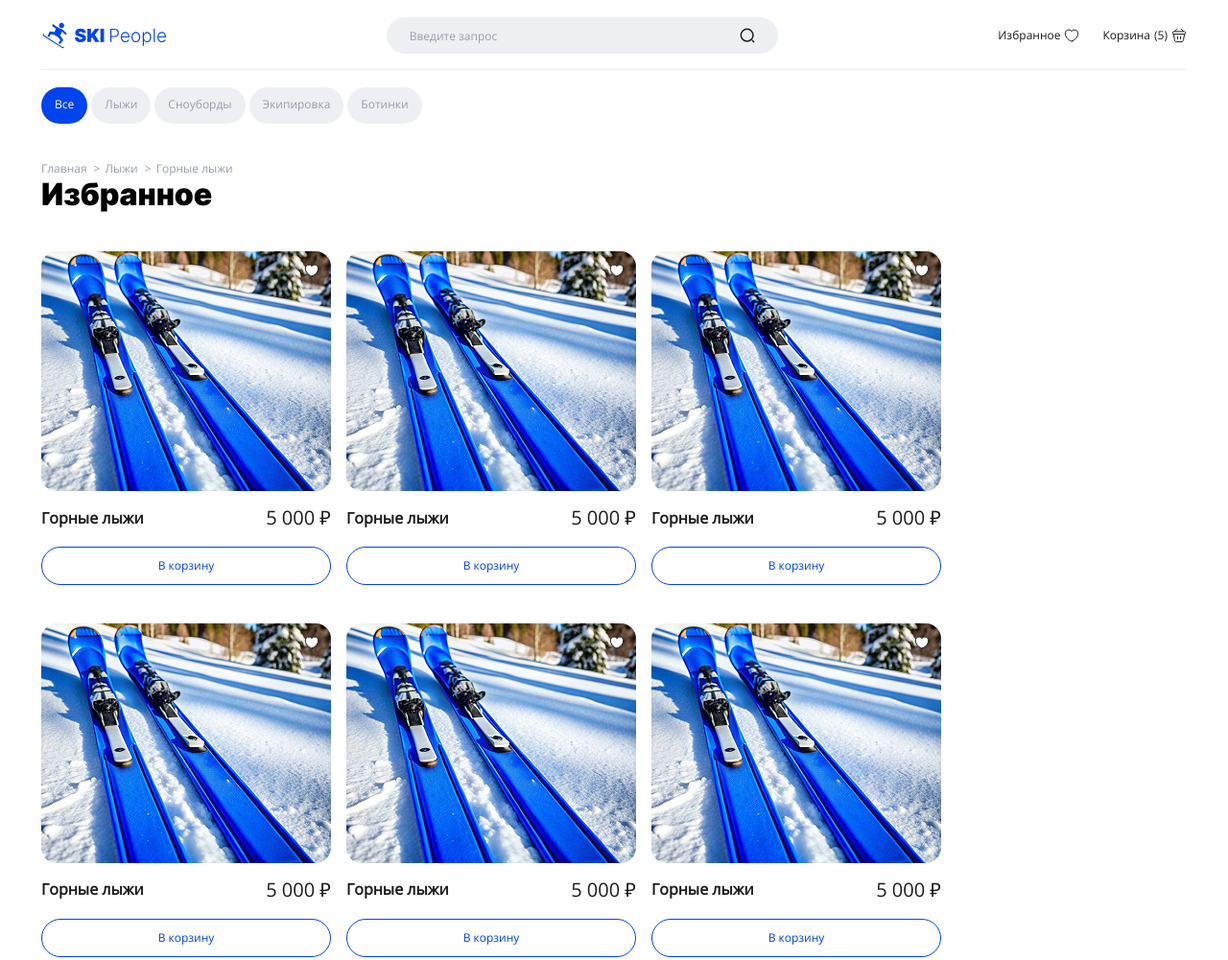
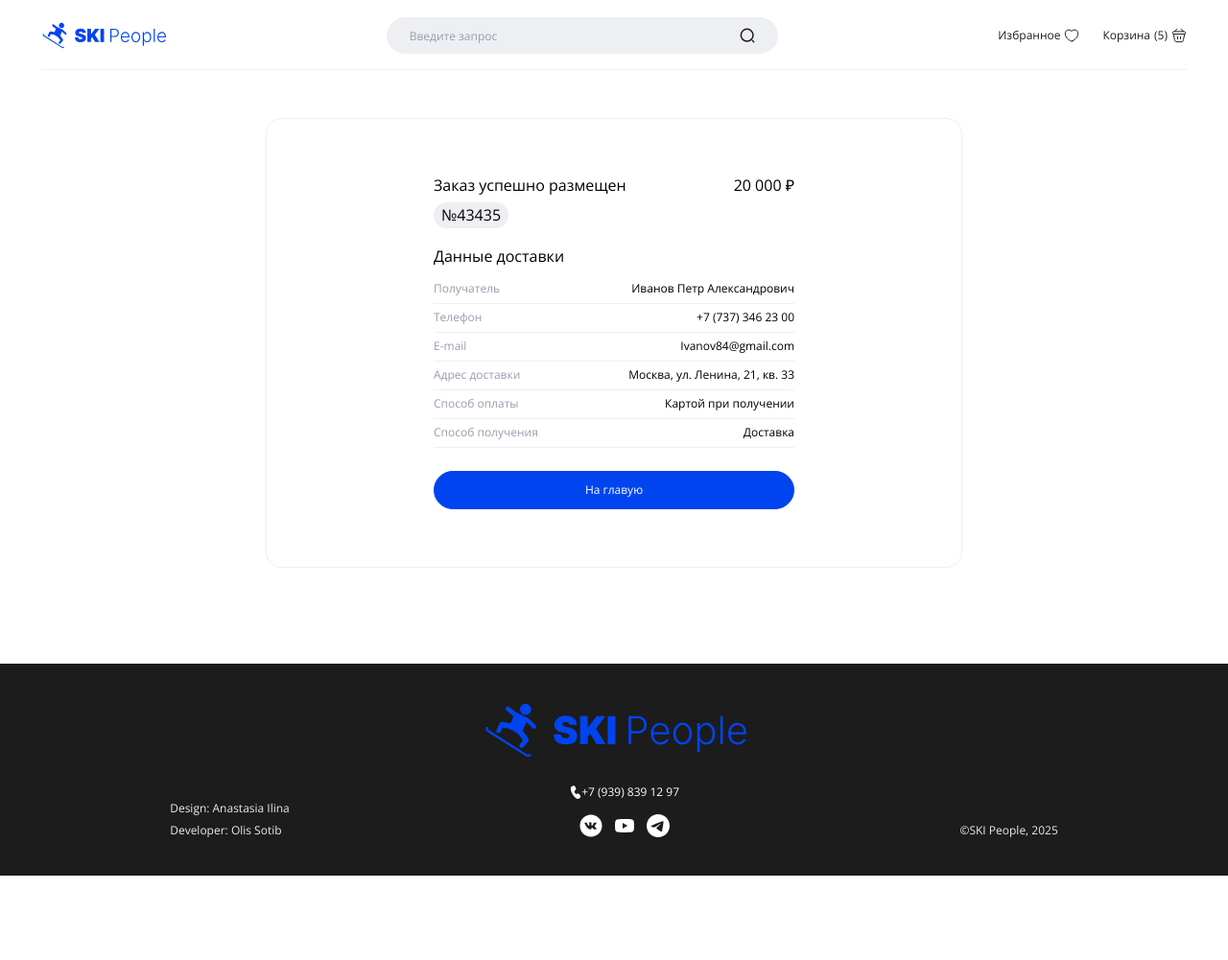
Before and after one commit to olissotib/ski-people, a website built with Vite: page index.html in a window 1280 px wide. Shown: the top 1001 px of the page at 96% size. After the commit the page ends 913 px from the top, so only its background shows below. Built offline with nearby package versions, Linux system fonts and the light colour scheme.

Commit message:
Стилизует сообщение с заказом

```diff
--- a/index.html
+++ b/index.html
@@ -51,7 +51,7 @@
     </header>
     <main class="main">
       <h1 class="main__title visually-hidden">Магазин товаров SKI People</h1>
-      <div class="catalog">
+      <!-- <div class="catalog">
         <div class="container">
           <ul class="catalog__list">
             <li class="catalog__item">
@@ -71,8 +71,8 @@
             </li>
           </ul>
         </div>
-      </div>
-      <div class="breadcrumbs">
+      </div> -->
+      <!-- <div class="breadcrumbs">
         <div class="container">
           <nav class="breadcrumbs__navigation">
             <ol class="breadcrumbs__list">
@@ -88,8 +88,8 @@
             </ol>
           </nav>
         </div>
-      </div>
-      <section class="goods">
+      </div> -->
+      <!-- <section class="goods">
         <div class="container">
           <h2 class="goods__title">Избранное</h2>
           <ul class="goods__list">
@@ -299,8 +299,8 @@
             </li>
           </ul>
         </div>
-      </section>
-      <section class="product">
+      </section> -->
+      <!-- <section class="product">
         <div class="product__container container">
           <h2 class="product__title">Горные лыжи</h2>
             <div class="product__description">
@@ -362,7 +362,7 @@
               </div>
             </div>
         </div>
-      </section>
+      </section> -->
       <!-- <section class="cart">
         <div class="container">
           <h2 class="cart__title">Корзина</h2>
@@ -424,12 +424,14 @@
           </form>
         </div>
       </section> -->
-      <!-- <section class="order">
-        <div class="container">
+      <section class="order">
+        <div class="container container--order">
           <div class="order__inner">
             <div class="order__info">
-              <h2 class="order__title">Заказ успешно размещен</h2>
-              <p class="order__sum">20&nbsp;000&nbsp;₽</p>
+              <div class="order__info-wrapper">
+                <h2 class="order__title">Заказ успешно размещен</h2>
+                <p class="order__sum">20&nbsp;000&nbsp;₽</p>
+              </div>
               <span class="order__id">№43435</span>
               <h3 class="order__name">Данные доставки</h3>
               <ul class="order__list">
@@ -458,11 +460,11 @@
                   <span class="order__option-text">Доставка</span>
                 </li>
               </ul>
-              <a class="order__button button" href="/">На главую</a>
+              <a class="order__button button button--order" href="/">На главую</a>
             </div>
           </div>
         </div>
-      </section> -->
+      </section>
     </main>
     <footer class="footer">
       <div class="footer__container container">
--- a/src/style.scss
+++ b/src/style.scss
@@ -1,9 +1,11 @@
 @use "styles/default";
 @use "styles/variables";
+@use "styles/common";
 @use "styles/fonts";
 @use "styles/header";
 @use "styles/breadcrumbs";
 @use "styles/catalog";
 @use "styles/goods";
 @use "styles/product";
+@use "styles/order.scss";
 @use "styles/footer";
--- /dev/null
+++ b/src/styles/common.scss
@@ -0,0 +1,37 @@
+.button {
+  color: #0044F0;
+  padding: 12px 24px;
+  border-radius: 32px;
+  border: 1px solid #0044F0;
+
+  &:not(:disabled):hover {
+    color: #FFFFFF;
+    background-color: #0044F0;
+  }
+
+  &:focus-visible {
+    color: #0044F0;
+    border: 1px solid #042F9C;
+  }
+
+  &:disabled {
+    opacity: 20%;
+    pointer-events: none;
+  }
+
+  &--order {
+    color: #FFFFFF;
+    background-color: #0044F0;
+
+    &:not(:disabled):hover {
+      background-color: #0945DE;
+    }
+  }
+}
+
+.button-favorite path {
+  fill: #FFFFFF;
+  &:hover {
+    fill: #7c9be9;
+  }
+}
--- a/src/styles/goods.scss
+++ b/src/styles/goods.scss
@@ -101,32 +101,3 @@
     font-size: 20px;
   }
 }
-
-.button {
-  color: #0044F0;
-  padding: 12px 24px;
-  border-radius: 32px;
-  border: 1px solid #0044F0;
-
-  &:not(:disabled):hover {
-    color: #FFFFFF;
-    background-color: #0044F0;
-  }
-
-  &:focus-visible {
-    color: #0044F0;
-    border: 1px solid #042F9C;
-  }
-
-  &:disabled {
-    opacity: 20%;
-    pointer-events: none;
-  }
-}
-
-.button-favorite path {
-  fill: #FFFFFF;
-  &:hover {
-    fill: #7c9be9;
-  }
-}
--- /dev/null
+++ b/src/styles/order.scss
@@ -0,0 +1,100 @@
+@use "./variables" as v;
+
+.order {
+  margin-bottom: 60px;
+
+  @media (min-width: v.$tablet-width) {
+    margin-bottom: 80px;
+  }
+  @media (min-width: v.$tablet-second-width) {
+    margin-bottom:  100px;
+  }
+}
+
+.container {
+  &--order {
+    @media (max-width: v.$mobile-width) {
+      padding: 0;
+    }
+  }
+}
+
+.order__inner {
+  margin-top: 32px;
+  border-radius: 16px;
+  border: 1px solid #EEEFF2;
+  margin: 32px auto 0 auto;
+  box-sizing: border-box;
+
+  @media (min-width: v.$mobile-width) {
+    max-width: 710px;
+  }
+  @media (min-width: v.$tablet-second-width) {
+    max-width: 726px;
+  }
+
+  @media (min-width: v.$desktop-width) {
+    max-width: 832px;
+  }
+}
+
+.order__info {
+  max-width: 408px;
+  margin: 0 auto;
+  padding: 24px 16px;
+
+  @media (min-width: v.$tablet-width) {
+    padding: 60px 16px;
+  }
+}
+
+.order__info-wrapper {
+  @media (min-width: v.$mobile-width) {
+    display: flex;
+    justify-content: space-between;
+  }
+}
+
+.order__title {
+  margin-bottom: 8px;
+  font-size: 16px;
+  font-weight: 400;
+}
+
+.order__sum {
+  margin-bottom: 8px;
+  font-size: 16px;
+
+}
+.order__id {
+  margin-bottom: 20px;
+  font-size: 16px;
+  display: inline-block;
+  border-radius: 32px;
+  background-color: #EEEFF2;
+  padding: 4px 8px;
+}
+.order__name {
+  margin-bottom: 16px;
+  font-size: 16px;
+  font-weight: 400;
+}
+.order__list {
+  margin-bottom: 24px;
+}
+.order__item {
+    min-height: 23px;
+    display: flex;
+    justify-content: space-between;
+    margin-bottom: 7px;
+    border-bottom: 1px solid #EEEFF2;
+}
+.order__option-name {
+  color: #969EAE;
+}
+
+.order__button {
+  display: block;
+  width: 100%;
+  text-align: center;
+}
```
